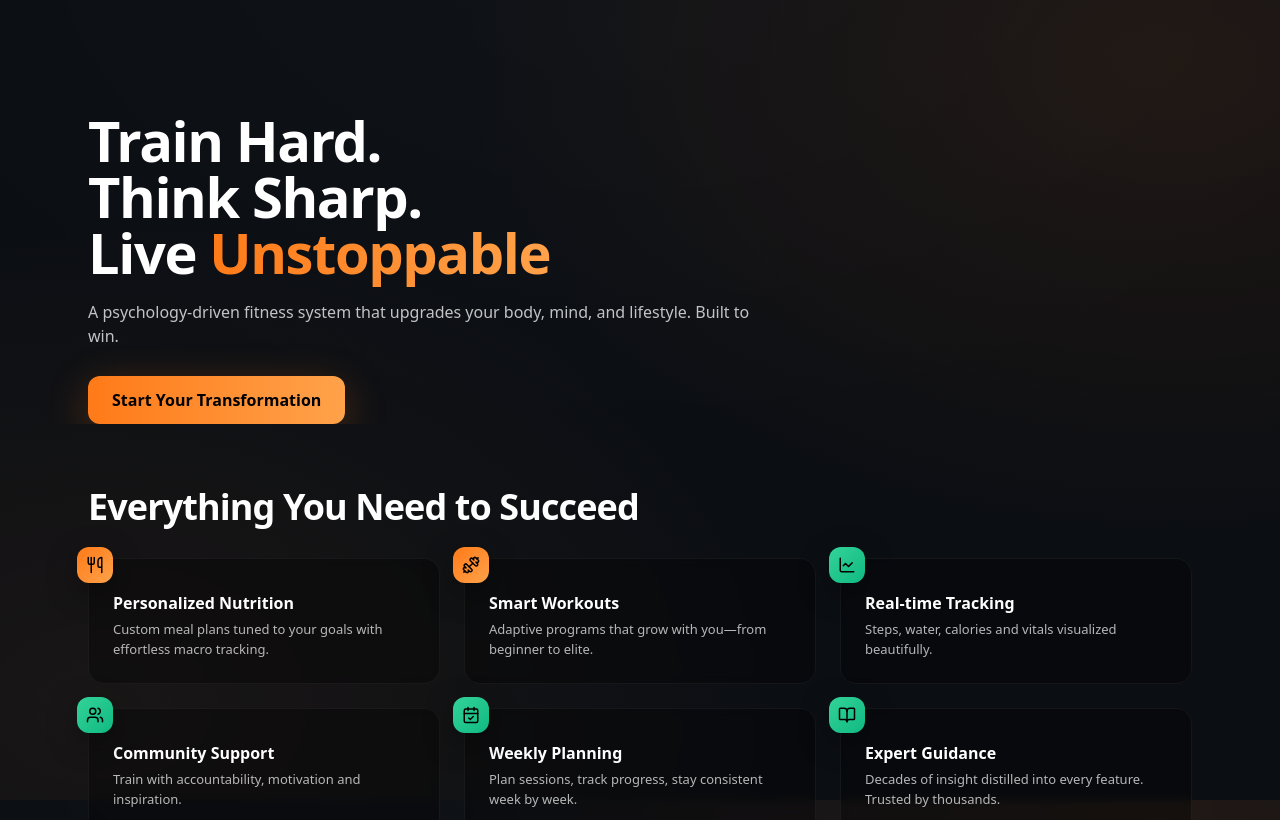
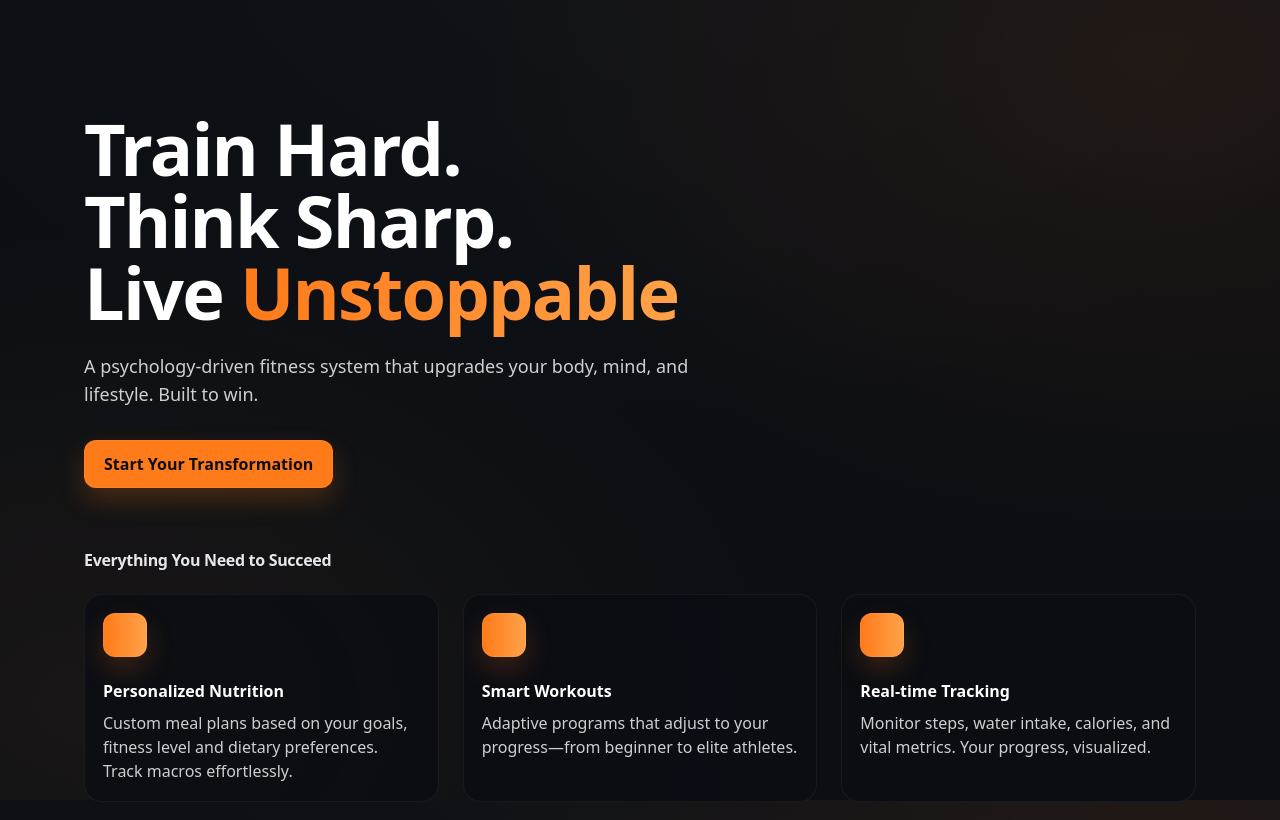
Before and after one commit to GrindFit/grindfit-webapp, a Next.js app: page / in a window 1280 px wide. Shown: the top 820 px of the page. Built offline with nearby package versions, Linux system fonts and the light colour scheme.

Commit message:
Update index.jsx

```diff
--- a/pages/index.jsx
+++ b/pages/index.jsx
@@ -1,134 +1,106 @@
 // pages/index.jsx
-import Head from "next/head";
-import { Dumbbell, Utensils, LineChart, Users, CalendarCheck, BookOpen } from "lucide-react";
-import CommandCenter from "../components/CommandCenter";
-import Plans from "../components/Plans";
+import Link from "next/link";
 
-// tiny helper for icon chips
-function IconChip({ children, color = "orange" }) {
-  const isGreen = color === "green";
-  const chip =
-    isGreen
-      ? "from-emerald-400 to-emerald-500"
-      : "from-[#FF7A18] to-[#FFA24A]";
+// IMPORTANT: these imports include the file extensions and correct case
+import CommandCenter from "../components/CommandCenter.jsx";
+import Plans from "../components/Plans.jsx";
 
-  return (
-    <div className="absolute -top-3 -left-3 h-9 w-9 rounded-xl bg-gradient-to-br shadow-[0_10px_30px_rgba(0,0,0,0.35)] blur-[0px] grid place-items-center">
-      <div className={`h-9 w-9 rounded-xl bg-gradient-to-br ${chip} grid place-items-center`} />
-      <div className="absolute inset-0 grid place-items-center text-black">
-        {children}
-      </div>
-    </div>
-  );
-}
-
-function FeatureCard({ title, desc, Icon, color = "orange" }) {
-  return (
-    <div className="relative rounded-2xl border border-white/5 bg-black/30 p-6 backdrop-blur-sm transition hover:-translate-y-0.5 hover:shadow-[0_15px_50px_rgba(0,0,0,0.35)]">
-      <IconChip color={color}>
-        <Icon size={18} />
-      </IconChip>
-      <h3 className="font-semibold text-white mt-2">{title}</h3>
-      <p className="mt-1 text-[13px] leading-5 text-white/70">{desc}</p>
-    </div>
-  );
-}
-
-export default function Home() {
 const features = [
   {
     title: "Personalized Nutrition",
-      desc: "Custom meal plans tuned to your goals with effortless macro tracking.",
-      Icon: Utensils,
-      color: "orange",
+    copy:
+      "Custom meal plans based on your goals, fitness level and dietary preferences. Track macros effortlessly.",
+    color: "green",
   },
   {
     title: "Smart Workouts",
-      desc: "Adaptive programs that grow with you—from beginner to elite.",
-      Icon: Dumbbell,
-      color: "orange",
+    copy:
+      "Adaptive programs that adjust to your progress—from beginner to elite athletes.",
+    color: "green",
   },
   {
     title: "Real-time Tracking",
-      desc: "Steps, water, calories and vitals visualized beautifully.",
-      Icon: LineChart,
+    copy:
+      "Monitor steps, water intake, calories, and vital metrics. Your progress, visualized.",
     color: "green",
   },
   {
     title: "Community Support",
-      desc: "Train with accountability, motivation and inspiration.",
-      Icon: Users,
+    copy:
+      "Join a community that keeps you accountable, motivated, and inspired.",
     color: "green",
   },
   {
     title: "Weekly Planning",
-      desc: "Plan sessions, track progress, stay consistent week by week.",
-      Icon: CalendarCheck,
+    copy:
+      "See your complete roadmap, plan sessions, track progress, and stay consistent week by week.",
     color: "green",
   },
   {
     title: "Expert Guidance",
-      desc: "Decades of insight distilled into every feature. Trusted by thousands.",
-      Icon: BookOpen,
-      color: "green", // ← bottom-right is green (consistency)
+    copy:
+      "Decades of insight distilled into every feature. Trusted by thousands.",
+    color: "green", // keep bottom-right card green for consistency
   },
 ];
 
+export default function Home() {
   return (
-    <>
-      <Head>
-        <title>GrindFit — Train Hard. Think Sharp. Live Unstoppable.</title>
-      </Head>
-
+    <main className="min-h-screen">
       {/* HERO */}
-      <section className="relative overflow-hidden">
-        {/* subtle ambient canvas already exists from your globals; we keep it dark */}
-        <div className="mx-auto w-full max-w-6xl px-6 pt-20 sm:pt-24 md:pt-28">
-          <h1 className="text-4xl sm:text-5xl md:text-[56px] leading-[1.05] font-black tracking-tight text-white">
+      <section className="relative pt-28 pb-16">
+        <div className="mx-auto max-w-6xl px-5">
+          <h1 className="text-4xl sm:text-6xl md:text-7xl font-black leading-tight tracking-tight text-white">
             Train Hard.
             <br />
             Think Sharp.
             <br />
             Live{" "}
-            <span className="bg-gradient-to-r from-[#FF7A18] to-[#FFA24A] bg-clip-text text-transparent">
-              Unstoppable
-            </span>
+            <span className="gf-gradient-text">Unstoppable</span>
           </h1>
 
-          <p className="mt-5 max-w-2xl text-white/75">
+          <p className="mt-6 max-w-2xl text-base sm:text-lg text-white/80">
             A psychology-driven fitness system that upgrades your body, mind, and lifestyle.
             Built to win.
           </p>
 
-          <button
-            className="mt-7 inline-flex items-center rounded-xl px-6 py-3 font-semibold text-black
-                       bg-gradient-to-r from-[#FF7A18] to-[#FFA24A]
-                       shadow-[0_10px_40px_rgba(255,122,24,0.25)]
-                       hover:brightness-105 transition"
+          <div className="mt-8">
+            <Link
+              href="#plans"
+              className="gf-cta inline-flex items-center rounded-xl px-5 py-3 font-semibold text-black bg-[var(--gf-btn)] hover:brightness-105"
             >
               Start Your Transformation
-          </button>
+            </Link>
+          </div>
         </div>
       </section>
 
       {/* FEATURES */}
-      <section className="mx-auto w-full max-w-6xl px-6 pt-14 md:pt-18">
-        <h2 className="mb-6 text-[28px] sm:text-[32px] md:text-[36px] font-extrabold tracking-tight text-white">
-          Everything You Need to Succeed
-        </h2>
+      <section className="mx-auto mb-8 max-w-6xl px-5">
+        <h2 className="gf-section-title">Everything You Need to Succeed</h2>
 
-        <div className="grid gap-6 sm:grid-cols-2 lg:grid-cols-3">
-          {features.map((f, i) => (
-            <FeatureCard key={i} {...f} />
+        <div className="mt-6 grid gap-6 sm:grid-cols-2 lg:grid-cols-3">
+          {features.map(({ title, copy, color }, i) => (
+            <div key={i} className="gf-feature">
+              {/* small gradient chip behind the icon */}
+              <span className={`gf-icon ${color === "green" ? "green" : ""}`} />
+              <h3 className="font-bold text-white mt-4">{title}</h3>
+              <p className="mt-2 text-white/80">{copy}</p>
+            </div>
           ))}
         </div>
       </section>
 
-      {/* COMMAND CENTER — full, bold section */}
+      {/* COMMAND CENTER */}
       <CommandCenter />
 
       {/* PRICING */}
+      <section id="plans" className="mx-auto max-w-6xl px-5 pb-20">
+        <h2 className="gf-section-title">Choose Your <span className="gf-gradient-text">Transformation</span> Plan</h2>
+        <div className="mt-6">
           <Plans />
-    </>
+        </div>
+      </section>
+    </main>
   );
 }
```
Lines whose indentation alone changed are shown as unchanged.
